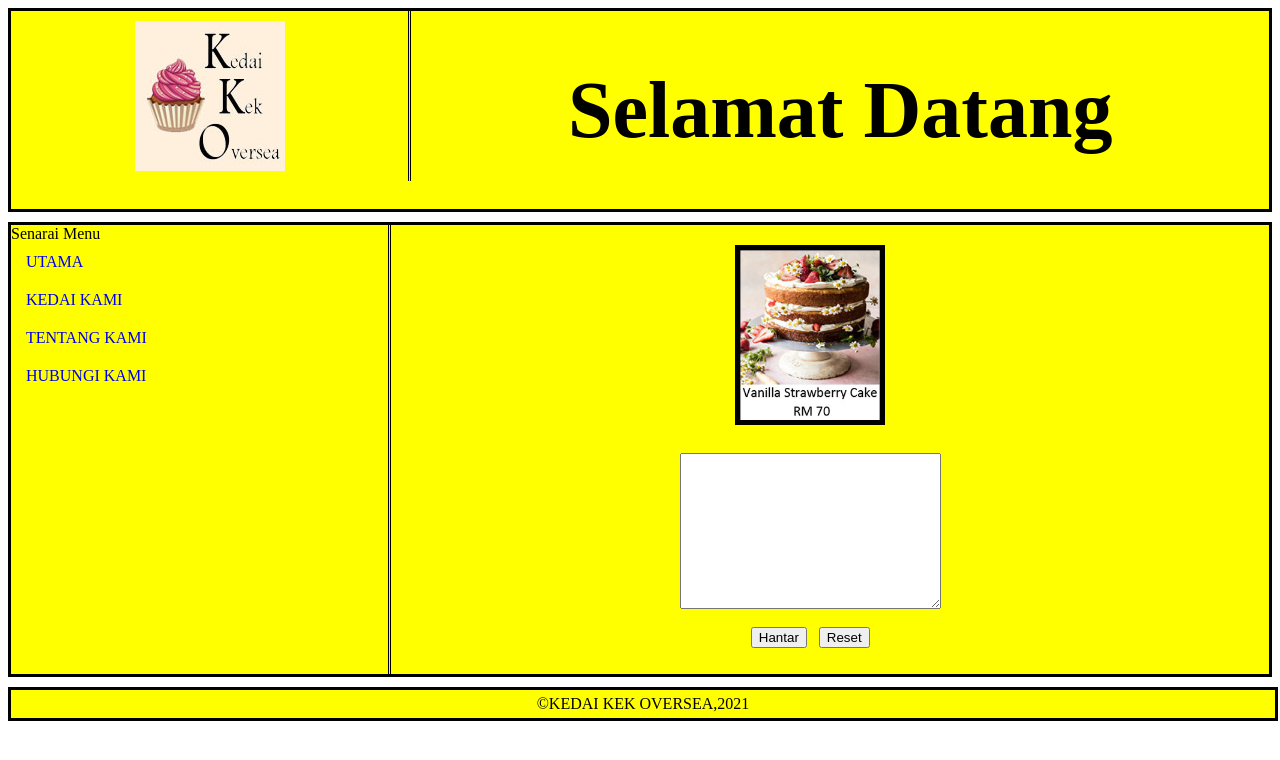
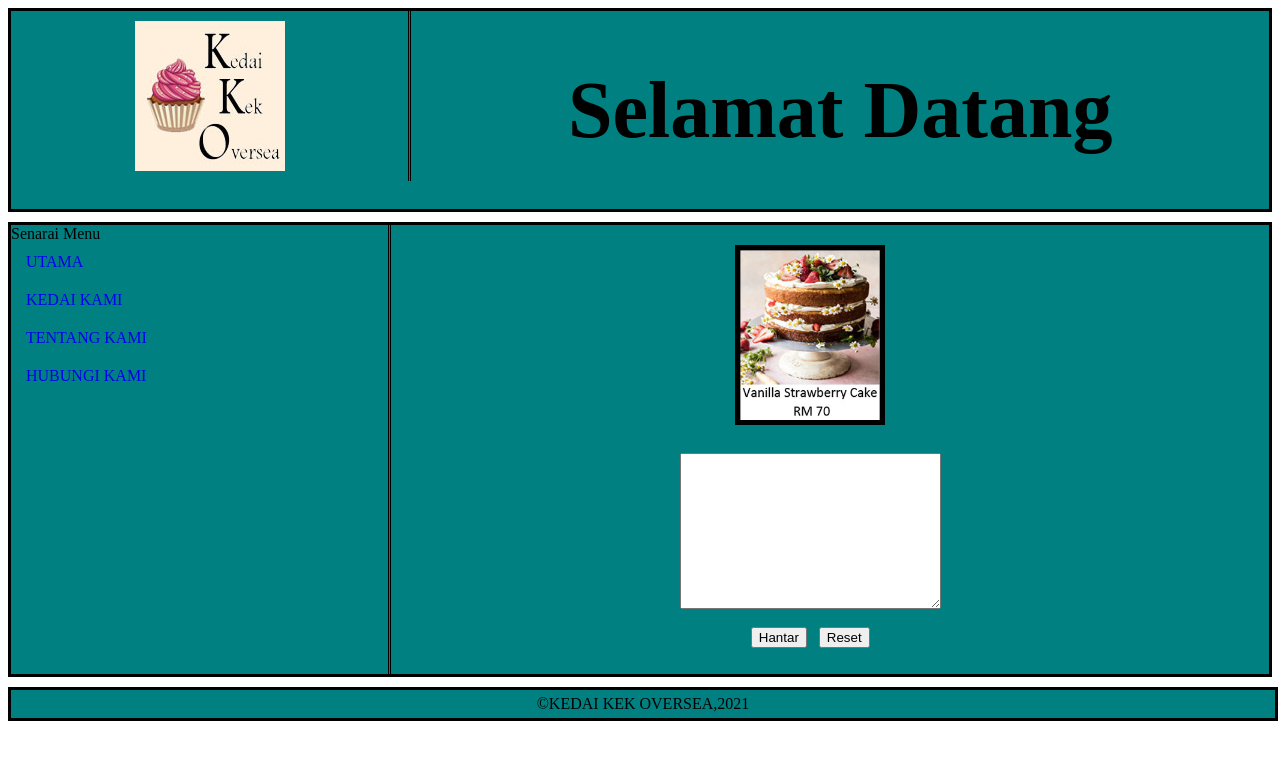
Before and after one commit to ashraffirdaus10/KPD1023_KEDAI_KEK_OVERSEA, a plain HTML site: page komen.html in a window 1280 px wide. Drawn offline with Linux system fonts and the light colour scheme.

Commit message:
Update komen.html

```diff
--- a/komen.html
+++ b/komen.html
@@ -16,7 +16,7 @@
 
         border-color: black;
 
-        background-color: yellow;
+        background-color: teal;
 
         margin: auto;
 
@@ -74,7 +74,7 @@
 
         margin-top: 10px;
 
-        background-color: yellow;
+        background-color: teal;
 
       }
 
@@ -150,7 +150,7 @@
 
         border-color: black;
 
-        background-color: yellow;
+        background-color: teal;
 
         text-align: center;
 
```
